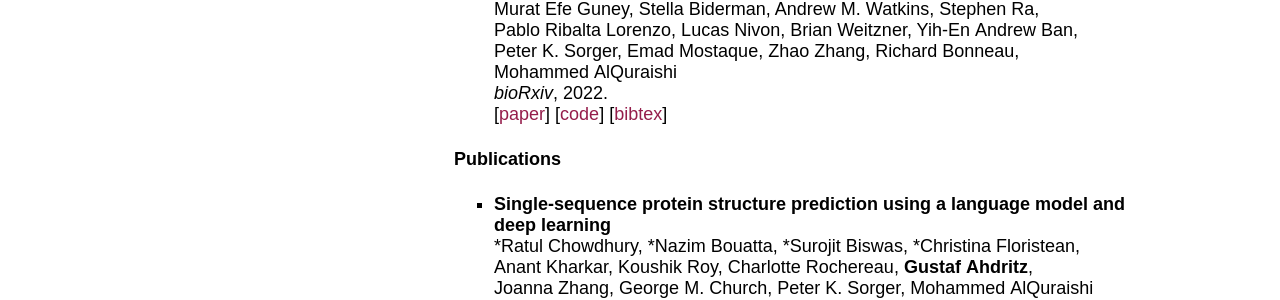
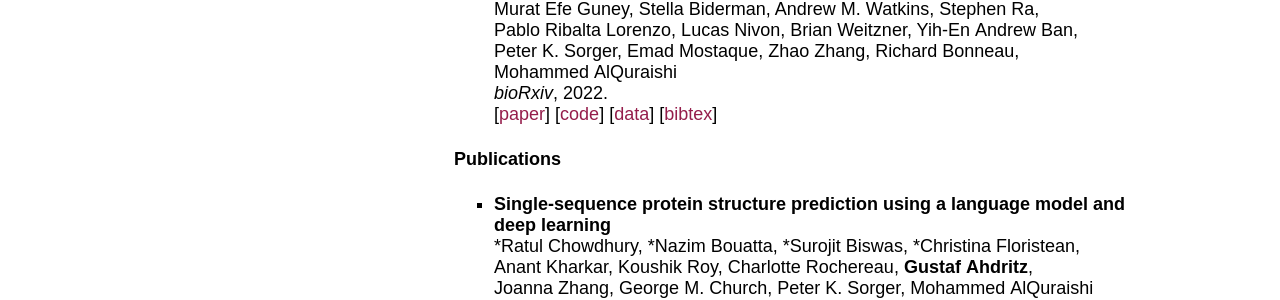
Before and after one commit to gahdritz/gahdritz.github.io, a Jekyll site: the page built from index.html, in a window 1280 px wide and 1341 px high. Shown: the part 625-925 px from the top of the window. Built offline with Jekyll 4.4.1, drawn with Linux system fonts in a browser that asks for light colours; some web fonts are replaced.

Commit message:
Add link to OpenProteinSet

```diff
--- a/index.html
+++ b/index.html
@@ -63,6 +63,7 @@ layout: default
             <br>
             [<a href="https://www.biorxiv.org/content/10.1101/2022.11.20.517210">paper</a>]
             [<a href="https://www.github.com/aqlaboratory/openfold">code</a>]
+            [<a href="https://registry.opendata.aws/openfold/">data</a>]
             [<a href="/bibtex/openfold.bib">bibtex</a>]
     </ul>
 
```
